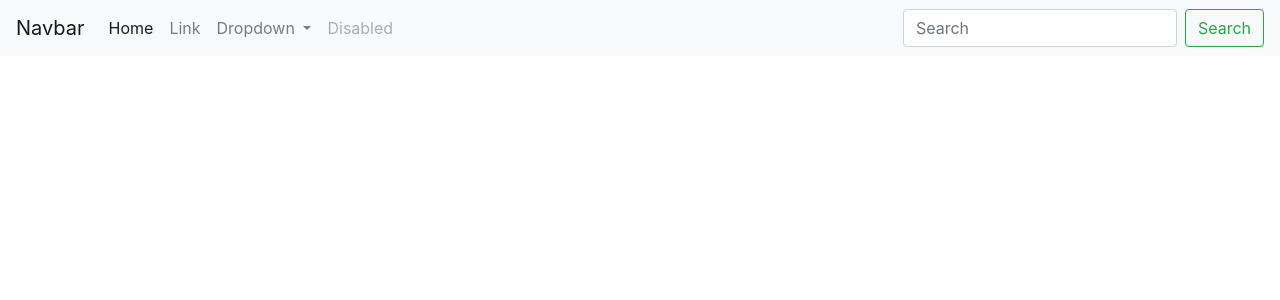
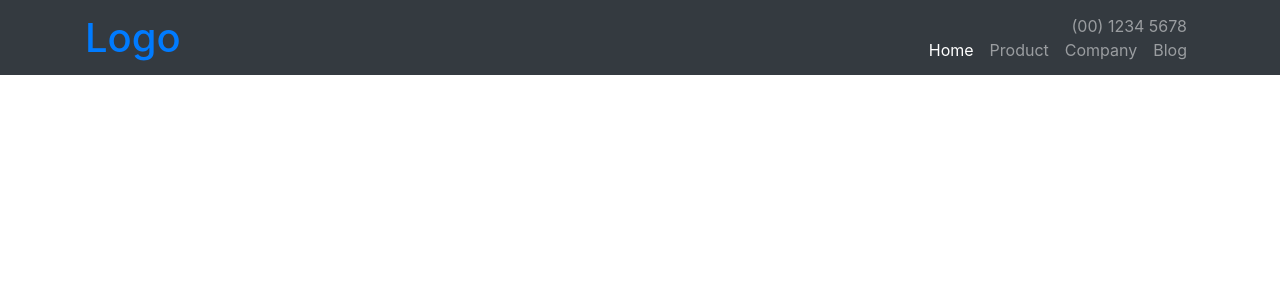
Before and after one commit to Gabo6480/BDMM_Noticias, a PHP site: page / in a window 1280 px wide. Shown: the top 300 px of the page. Run offline with PHP 8.4, Linux system fonts and the light colour scheme.

Commit message:
Ejemplo de NavBar

```diff
--- a/front/css/style.css
+++ b/front/css/style.css
@@ -1 +1,4 @@
-/* No CSS *//*# sourceMappingURL=style.css.map */
+.navbar {
+  height: 75px;
+}
+/*# sourceMappingURL=style.css.map */
--- a/front/css/style.sass
+++ b/front/css/style.sass
@@ -0,0 +1 @@
+.navbar {height: 75px};
--- a/front/index.html
+++ b/front/index.html
@@ -17,7 +17,7 @@
 
 <body>
 
-    <header class="navbar navbar-expand-md navbar-light bg-light">
+    <!--header class="navbar navbar-expand-md navbar-light bg-light">
         <a class="navbar-brand" href="#">Navbar</a>
         <button class="navbar-toggler" type="button" data-toggle="collapse" data-target="#navbarSupportedContent" aria-controls="navbarSupportedContent" aria-expanded="false" aria-label="Toggle navigation">
       <span class="navbar-toggler-icon"></span>
@@ -51,12 +51,33 @@
                 <button class="btn btn-outline-success my-2 my-sm-0" type="submit">Search</button>
             </form>
         </div>
+    </header-->
 
+    <header class="navbar navbar-expand-md navbar-dark fixed-top bg-dark">
+        <div class="container">
+            <h1 class="mb-0"><a href="#">Logo</a></h1>
+            <button class="navbar-toggler mt-1" type="button" data-toggle="collapse" data-target="#navbarCollapse">
+                <span class="navbar-toggler-icon"></span>
+            </button>
+            <div class="collapse navbar-collapse flex-column align-items-start ml-lg-2 ml-0" id="navbarCollapse">
+                <span class="navbar-text ml-auto py-0 px-lg-2">(00) 1234 5678</span>
+                <ul class="navbar-nav mb-auto mt-0 ml-auto">
+                    <li class="nav-item active">
+                        <a class="nav-link py-0" href="#">Home</a>
+                    </li>
+                    <li class="nav-item">
+                        <a class="nav-link py-0" href="#">Product</a>
+                    </li>
+                    <li class="nav-item">
+                        <a class="nav-link py-0" href="#">Company</a>
+                    </li>
+                    <li class="nav-item">
+                        <a class="nav-link py-0" href="#">Blog</a>
+                    </li>
+                </ul>
+            </div>
+        </div>
     </header>
-
-    <div>
-
-    </div>
 
 
 </body>
```
Also changed, not shown: 1 other file.
